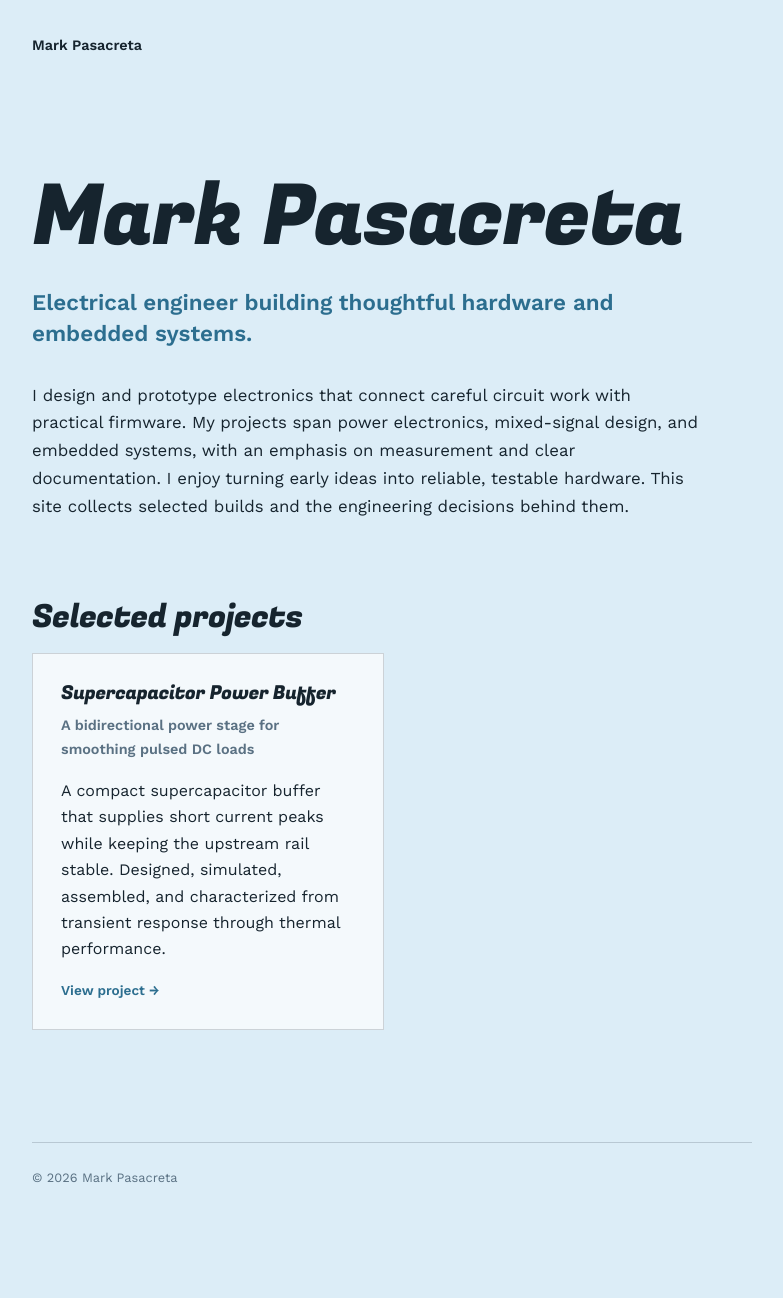
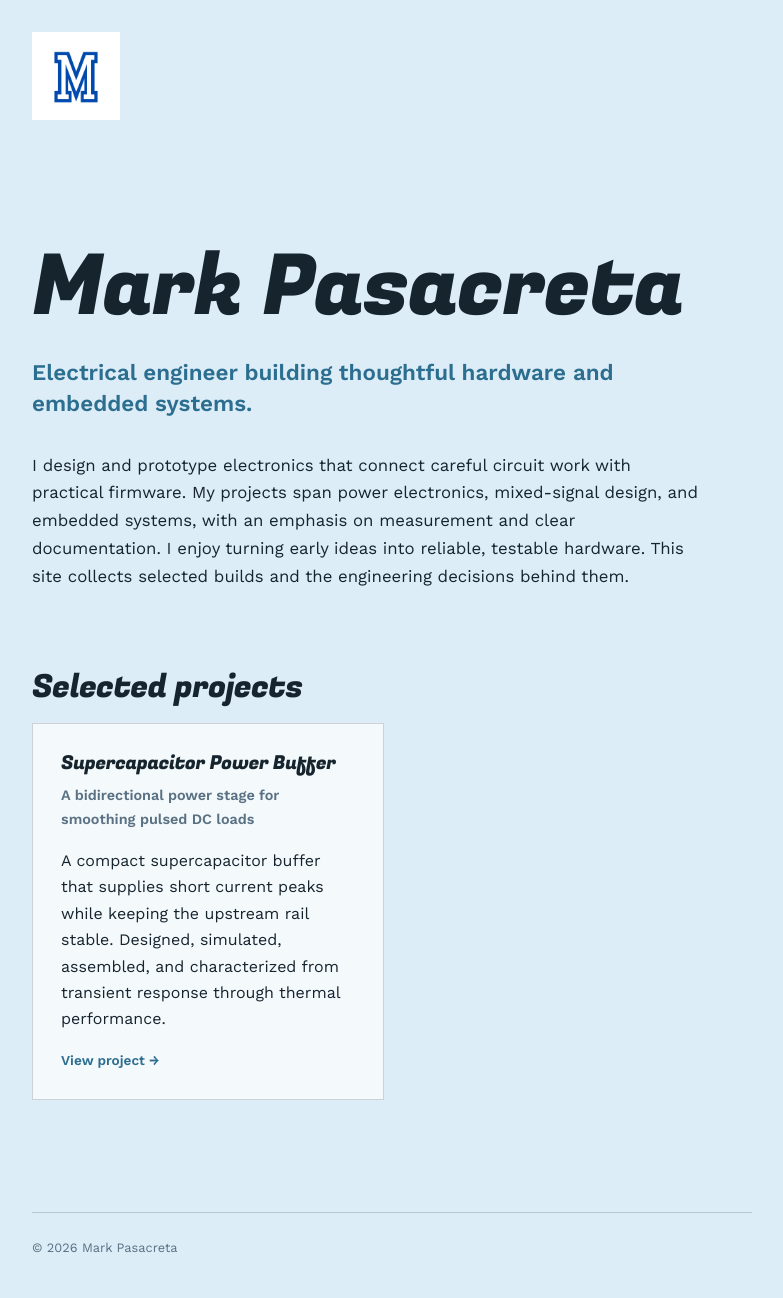
Before and after one commit to m6bg/m6bg.github.io, a Jekyll site: the page built from index.md, in a window 1280 px wide. Shown: the whole page, without its empty margins (248-1031 px from the left). Built offline with Jekyll 4.4.1, drawn with Linux system fonts in a browser that asks for light colours; before the commit the page ends 1228 px from its top, so only the background shows below that.

Commit message:
Add site logo

```diff
--- a/_layouts/default.html
+++ b/_layouts/default.html
@@ -6,7 +6,9 @@
   <body>
     <header class="site-header">
       <nav class="site-nav" aria-label="Primary navigation">
-        <a href="{{ '/' | relative_url }}">Mark Pasacreta</a>
+        <a class="site-logo" href="{{ '/' | relative_url }}" aria-label="Mark Pasacreta — home">
+          <img src="{{ '/figs/markpasacreta_logo.png' | relative_url }}" alt="Mark Pasacreta">
+        </a>
       </nav>
     </header>
 
--- a/assets/css/style.css
+++ b/assets/css/style.css
@@ -56,11 +56,16 @@ a:focus-visible {
   padding-block: 1.5rem;
 }
 
-.site-nav a {
-  color: var(--ink);
-  font-size: 0.9rem;
-  font-weight: 600;
-  text-decoration: none;
+.site-logo {
+  display: inline-block;
+  width: clamp(4rem, 12vw, 5.5rem);
+  line-height: 0;
+}
+
+.site-logo img {
+  display: block;
+  width: 100%;
+  height: auto;
 }
 
 .site-main {
```
Also changed, not shown: figs/markpasacreta_logo.png (added).
